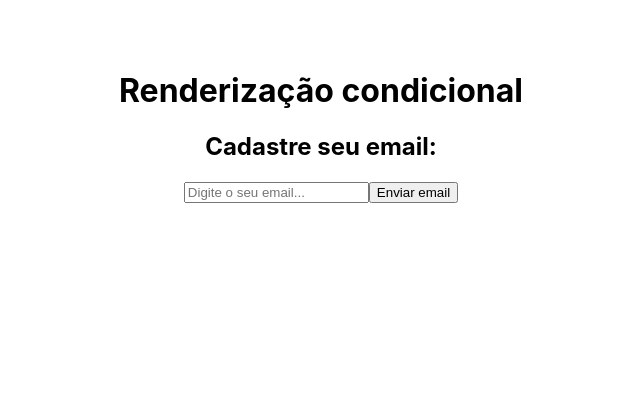
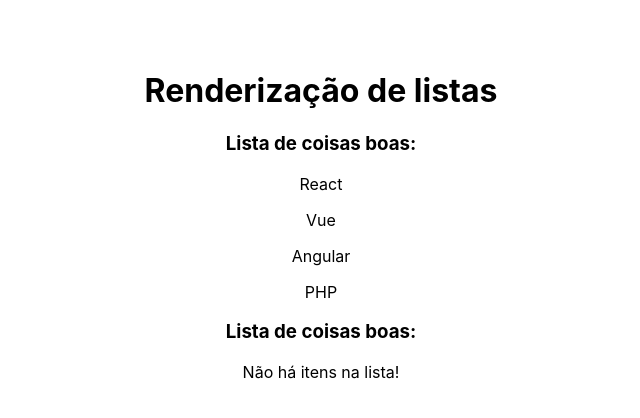
Before and after one commit to LuizBlume/react, a React (Create React App) app: page / in a window 1280 px wide. Shown: the top 418 px of the page, without its empty margins (319-959 px from the left). Built offline with nearby package versions, Linux system fonts and the light colour scheme.

Commit message:
FEAT: Create files and logic for list rendering.

```diff
--- a/src/App.js
+++ b/src/App.js
@@ -1,10 +1,12 @@
 import './App.css';
-import Condicional from './components/Condicional.js';
+import OutraLista from './components/OutraLista';
 function App() {
+  const meusItens = ['React', 'Vue', 'Angular', 'PHP'];
   return (
     <div className="App">
-      <h1>Renderização condicional</h1>
-      <Condicional />
+      <h1>Renderização de listas</h1>
+      <OutraLista itens={meusItens} />
+      <OutraLista itens={[]} />
     </div>
   );
 }
--- /dev/null
+++ b/src/components/OutraLista.js
@@ -0,0 +1,15 @@
+function OutraLista({ itens }) {
+    return (
+        <>
+            <h3>Lista de coisas boas:</h3>
+            {itens.length > 0 ? (
+                itens.map((item, index) => (
+                    <p key={index}>{item}</p>
+                ))) : (
+                <p>Não há itens na lista!</p>
+            )
+            }
+        </>
+    )
+}
+export default OutraLista;
```
